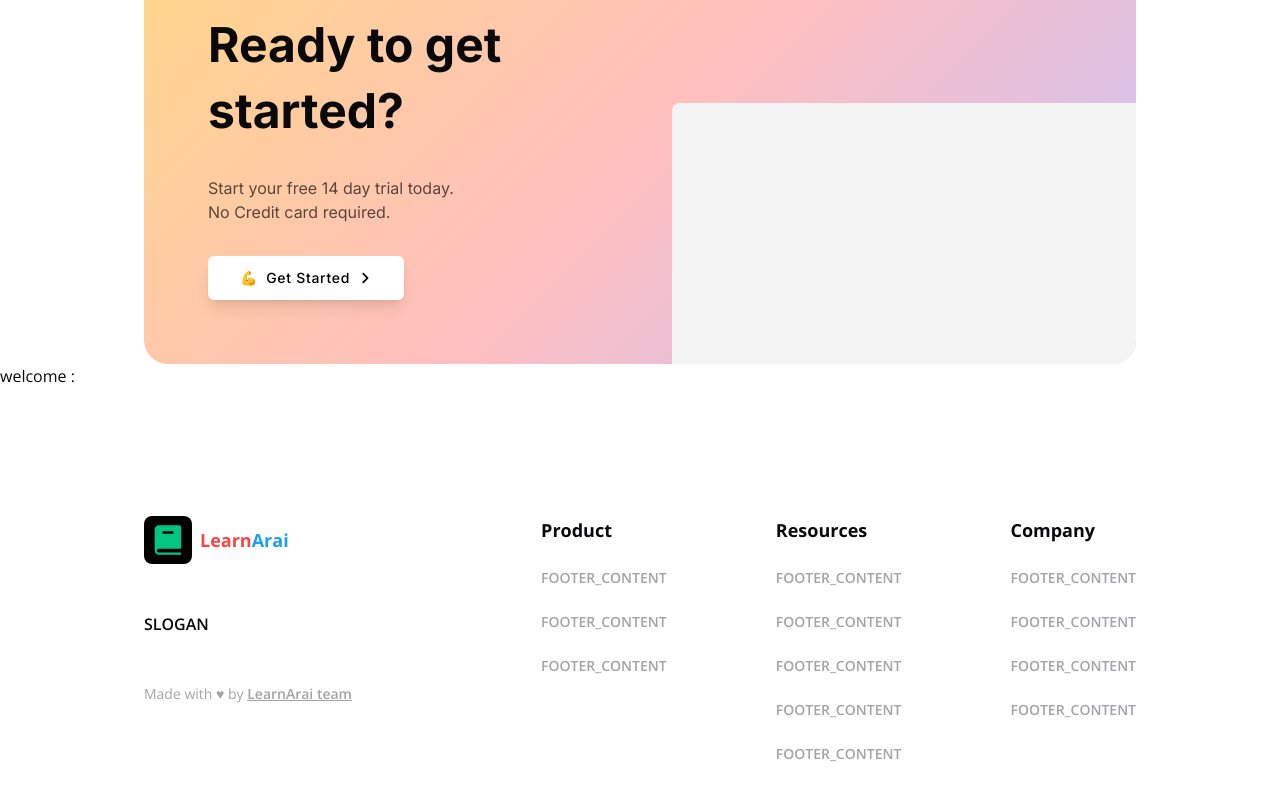
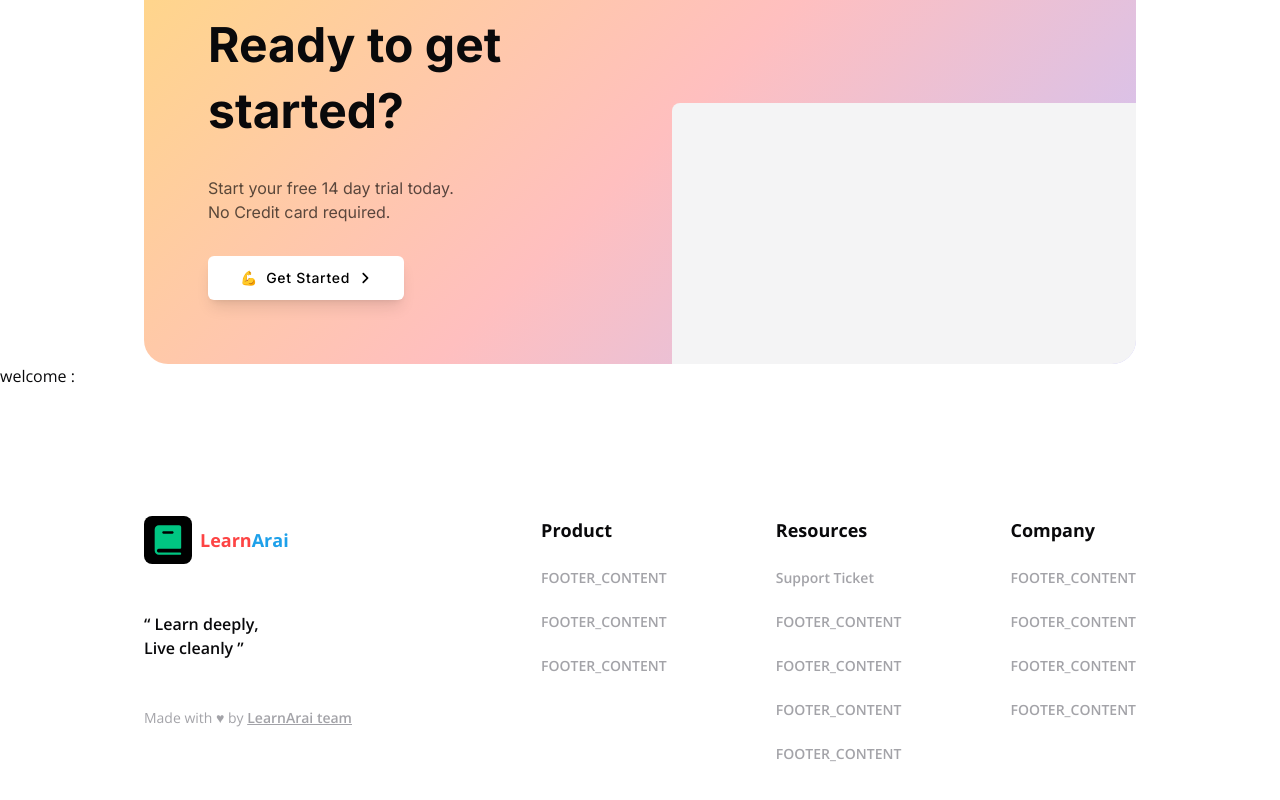
Before and after one commit to learn-arai/learn-arai, a Next.js app in the folder learn-arai/: page / in a window 1280 px wide. Shown: the part 3250-4050 px from the top of the page. Built offline with nearby package versions, Linux system fonts and the light colour scheme.

Commit message:
Update ticket link in footer

```diff
--- a/learn-arai/components/ui/footer/footer.tsx
+++ b/learn-arai/components/ui/footer/footer.tsx
@@ -12,7 +12,8 @@ export default function Footer() {
         <>
             <footer className="px-36 py-32 flex w-full justify-between">
                 <div className="space-y-12 pr-20">
-                    <div className="flex items-center gap-2">
+                    <Link href="/">
+                        <div className="flex items-center gap-2 w-fit">
                             <Image
                                 src={Logo}
                                 alt="LearnArai Logo"
@@ -28,8 +29,12 @@ export default function Footer() {
                                 <span className="text-blue-logo-500">Arai</span>
                             </span>
                         </div>
+                    </Link>
 
-                    <p className="font-semibold">SLOGAN</p>
+                    <p className="font-semibold">
+                        &ldquo; Learn deeply,
+                        <br /> Live cleanly &rdquo;
+                    </p>
 
                     <p className="text-muted-foreground/65 text-sm">
                         Made with ♥ by{' '}
@@ -58,9 +63,13 @@ export default function Footer() {
 
                 <div className="space-y-6">
                     <p className="font-bold text-lg">Resources</p>
-                    <p className="text-muted-foreground/65 font-semibold text-sm">
-                        FOOTER_CONTENT
+
+                    <p className="text-muted-foreground/65 font-semibold text-sm hover:underline">
+                        <Link href="/ticket" target="_blank">
+                            Support Ticket
+                        </Link>
                     </p>
+
                     <p className="text-muted-foreground/65 font-semibold text-sm">
                         FOOTER_CONTENT
                     </p>
```
Lines whose indentation alone changed are shown as unchanged.
